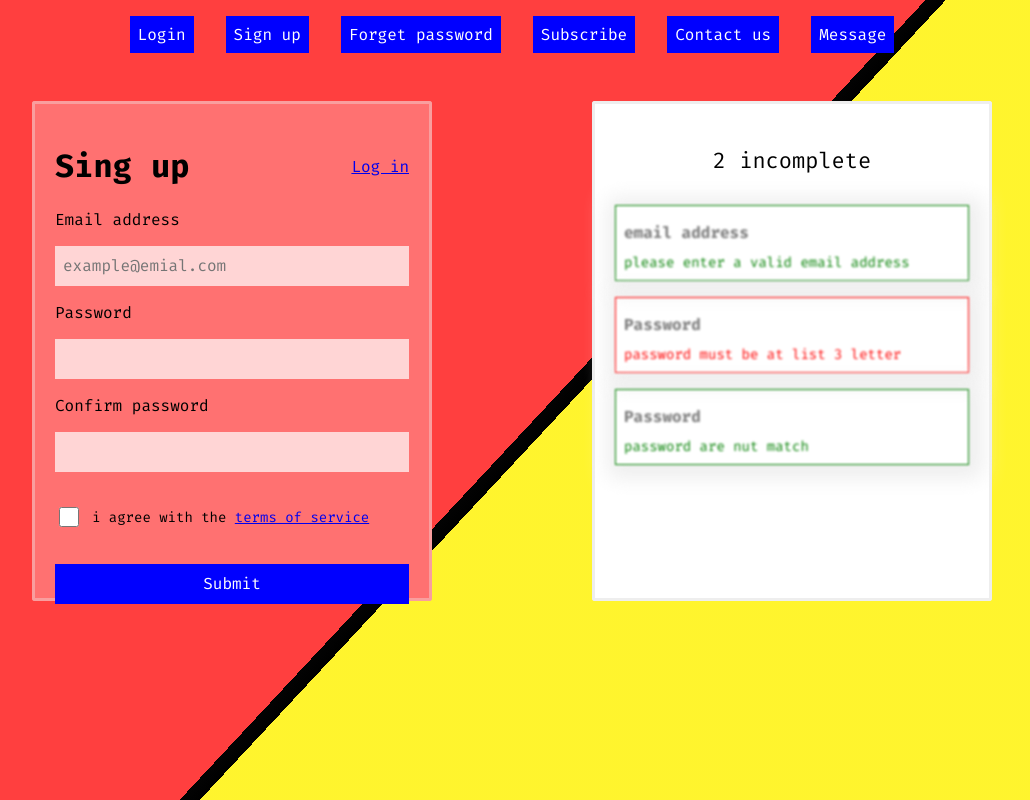
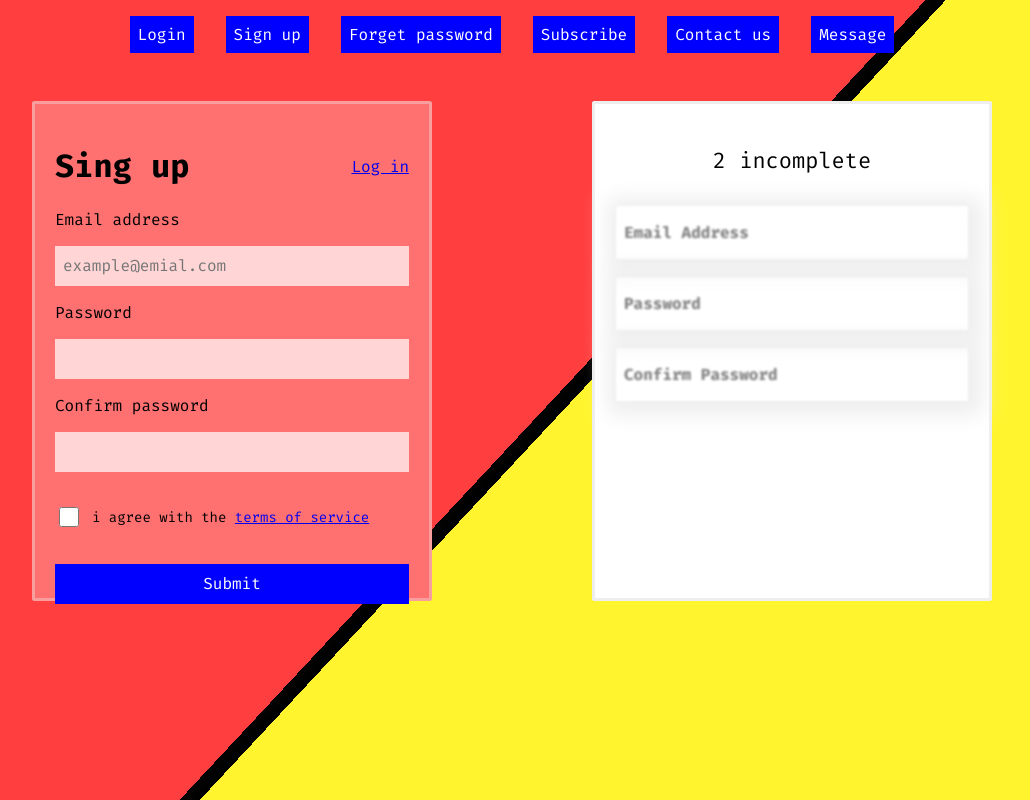
Before and after one commit to ariannargesi/cubic-forms, a React (Create React App) app: page / in a window 1280 px wide. Shown: the whole page, without its empty margins (128-1158 px from the left). Built offline with nearby package versions, Linux system fonts and the light colour scheme.

Commit message:
add validation

```diff
--- a/src/Components/CubeHints/Singup_hint/index.tsx
+++ b/src/Components/CubeHints/Singup_hint/index.tsx
@@ -1,9 +1,17 @@
 import React from "react";
-import HintsItem, { Status } from "../HintsItem";
-import { Store } from "../../../Context/CubeContext";
+import Hint from "../HintsItem";
+import { Store, HintType } from "../../../Context/CubeContext";
+import validator from 'validator'
+
 
 const SignupHints: React.FC = () => {
   const { signup } = React.useContext(Store).state;
+  const [ email, password, confirm ] = signup
+
+  const passwordIsValid = validator.isLength(password.value, {
+    min: 7,
+    max: 32
+  })
 
   return (
     <div className="face face-right">
@@ -12,20 +20,23 @@ const SignupHints: React.FC = () => {
           <p>2 incomplete</p>
         </div>
         <div className="hints-wrapper">
-          <HintsItem
-            title="email address"
-            text="please enter a valid email address"
-            status={Status.sucess}
+          <Hint
+            isValid={ validator.isEmail(email.value.trim()) }
+            errorHint={"Please enter a valid email address"}
+            successHint={""}
+            { ...email }
           />
-          <HintsItem
-            title="Password"
-            text="password must be at list 3 letter"
-            status={Status.warnning}
+          <Hint
+            isValid={passwordIsValid}
+            errorHint="Password must be at least 7 character"
+            successHint=""
+            { ...password }
           />
-          <HintsItem
-            title="Password"
-            text="password are nut match"
-            status={Status.sucess}
+          <Hint
+            isValid={ password.value === confirm.value && passwordIsValid }
+            errorHint="Password are not match"
+            successHint=""
+              { ...confirm }
           />
         </div>
       </div>
```
